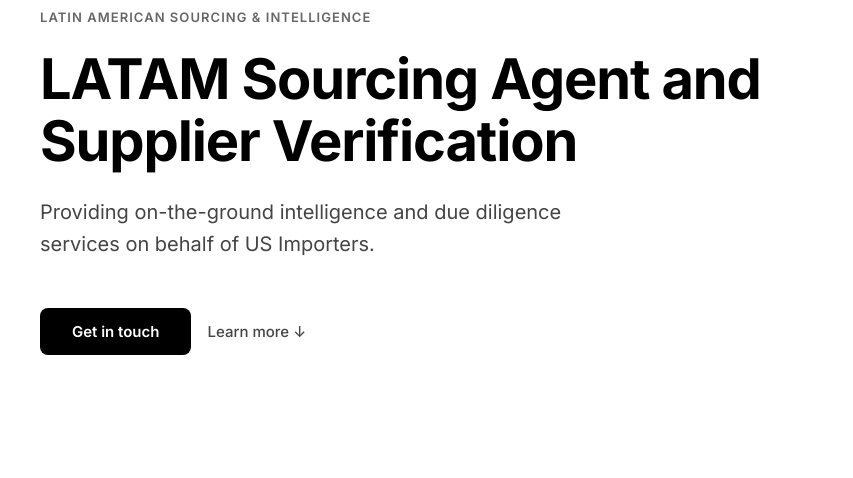
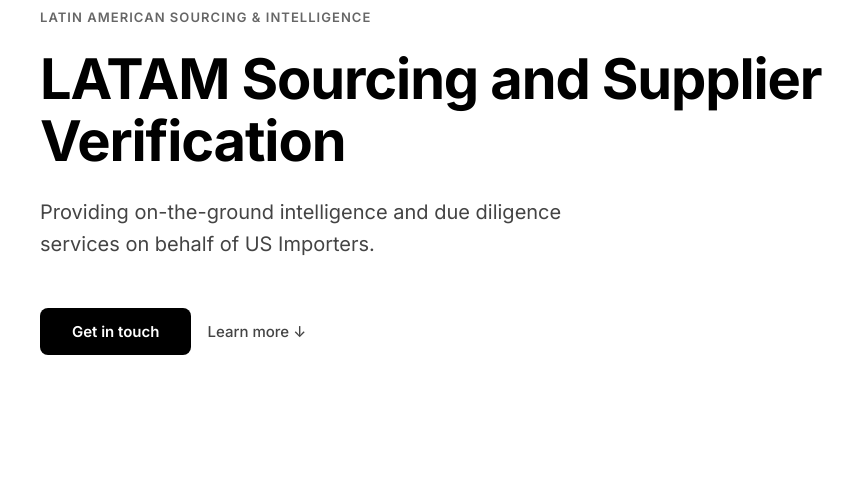
Before and after one commit to ed-snyder/axolabs-site, a plain HTML site: page index.html in a window 1280 px wide. Shown: the part 320-798 px from the top of the page, without its empty margins (190-1043 px from the left). Drawn offline with Linux system fonts and the light colour scheme.

Commit message:
Remove 'Agent' from hero headline

```diff
--- a/index.html
+++ b/index.html
@@ -225,7 +225,7 @@
             <span class="logo-text">Axo Labs</span>
         </div>
         <p class="tag">Latin American Sourcing & Intelligence</p>
-        <h1>LATAM Sourcing Agent and Supplier Verification</h1>
+        <h1>LATAM Sourcing and Supplier Verification</h1>
         <p class="subtitle">Providing on-the-ground intelligence and due diligence services on behalf of US Importers.</p>
         <div class="cta-row">
             <a href="https://cal.com/eric-snyder-axolabs/30min" class="cta-primary">Get in touch</a>
```
